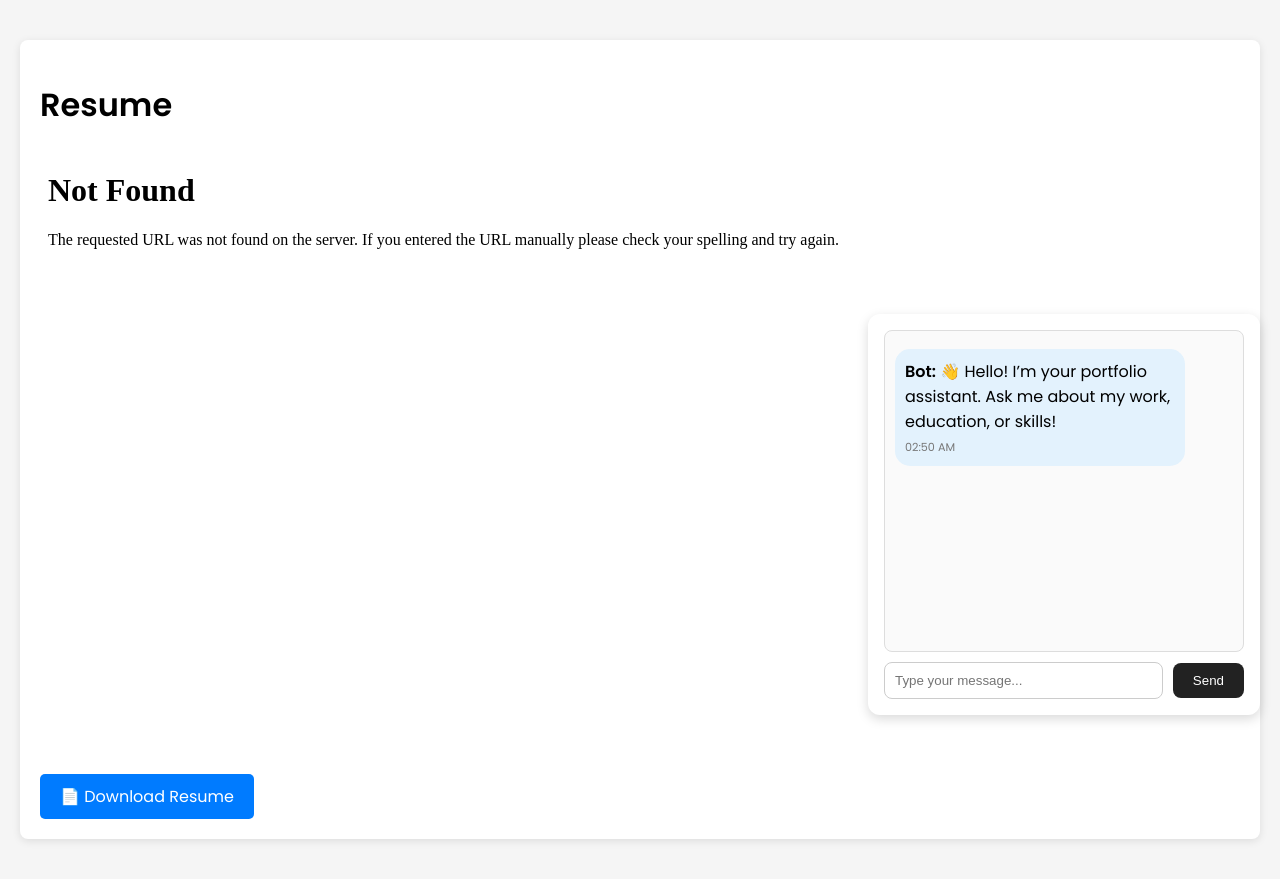
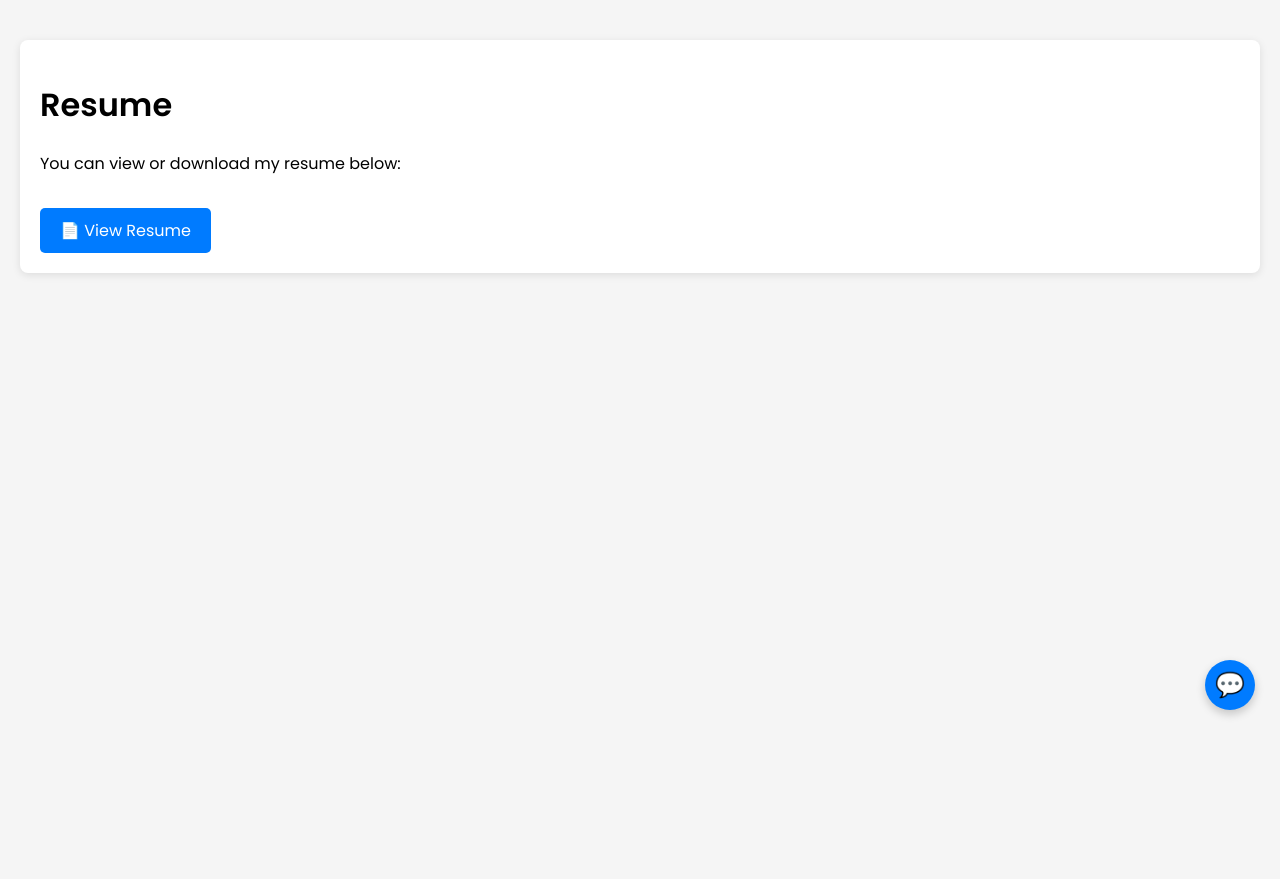
Before and after one commit to yashwanth140/portfolio-frontend, a Flask app: page /resume in a window 1280 px wide. Shown: the part 65-944 px from the top of the page. After the commit the page ends 782 px from the top, so only its background shows below. Run offline with Flask 3, Linux system fonts and the light colour scheme.

Commit message:
CSS styling

```diff
--- a/static/style.css
+++ b/static/style.css
@@ -399,3 +399,33 @@ nav {
     margin: 5px 0;
   }
 }
+/* Floating Chat Icon */
+#chat-toggle {
+  position: fixed;
+  bottom: 25px;
+  right: 25px;
+  width: 50px;
+  height: 50px;
+  background-color: #007bff;
+  color: white;
+  border-radius: 50%;
+  text-align: center;
+  font-size: 24px;
+  line-height: 50px;
+  cursor: pointer;
+  box-shadow: 0 4px 10px rgba(0,0,0,0.2);
+  z-index: 9999;
+}
+
+#chat-container {
+  position: fixed;
+  bottom: 90px;
+  right: 25px;
+  width: 350px;
+  max-height: 500px;
+  background-color: white;
+  border-radius: 12px;
+  box-shadow: 0 4px 12px rgba(0,0,0,0.15);
+  z-index: 9998;
+  overflow: hidden;
+}
--- a/templates/base.html
+++ b/templates/base.html
@@ -23,20 +23,22 @@
   </div>
 </nav>
 
-<!-- Page Content -->
+<!-- Main Content -->
 <div class="content">
   {% block content %}{% endblock %}
 </div>
 
-<!-- Floating Chatbot -->
-<div class="chat-container floating-chat">
+<!-- Floating Chat Toggle -->
+<div id="chat-toggle" onclick="toggleChat()" title="Chat with me">💬</div>
+
+<!-- Chatbot (hidden by default) -->
+<div class="chat-container" id="chat-container" style="display: none;">
   <div class="chat-box" id="chat-box">
     <p class="bot-message">
       <strong>Bot:</strong> 👋 Hello! I’m your portfolio assistant. Ask me about my work, education, or skills!
       <span class="timestamp" id="init-time"></span>
     </p>
   </div>
-
   <div class="input-area">
     <input type="text" id="chat-input" placeholder="Type your message..." />
     <button id="send-button" onclick="sendMessage()">Send</button>
@@ -110,7 +112,12 @@
     box.scrollTo({ top: box.scrollHeight, behavior: 'smooth' });
   }
 
-  document.addEventListener("DOMContentLoaded", function () {
+  function toggleChat() {
+    const container = document.getElementById('chat-container');
+    container.style.display = (container.style.display === 'none') ? 'block' : 'none';
+  }
+
+  document.addEventListener("DOMContentLoaded", () => {
     const now = new Date();
     const time = now.toLocaleTimeString([], { hour: '2-digit', minute: '2-digit' });
     document.getElementById('init-time').innerText = time;
--- a/templates/resume.html
+++ b/templates/resume.html
@@ -4,16 +4,17 @@
 {% block content %}
 <main>
   <h1>Resume</h1>
-  <iframe
-    src="/static/resume/YASHWANTH_Reddy_Resume.pdf"
-    width="100%"
-    height="600px"
-    style="border: none;">
-  </iframe>
-  <br>
-  <a
-    href="/static/resume/YASHWANTH_Reddy_Resume.pdf"
-    download
-    class="btn-download">📄 Download Resume</a>
+  <p>You can view or download my resume below:</p>
+  <a class="btn-download" href="#" onclick="toggleResume()">📄 View Resume</a>
+  <div id="resume-viewer" style="margin-top: 20px; display: none;">
+    <iframe src="/static/resume/YASHWANTH_Reddy_Resume.pdf" width="100%" height="700px" style="border: none;"></iframe>
+  </div>
 </main>
+
+<script>
+  function toggleResume() {
+    const viewer = document.getElementById('resume-viewer');
+    viewer.style.display = viewer.style.display === 'none' ? 'block' : 'none';
+  }
+</script>
 {% endblock %}
```
